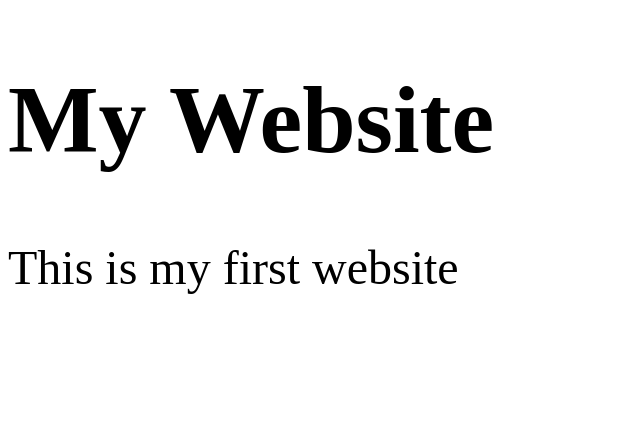
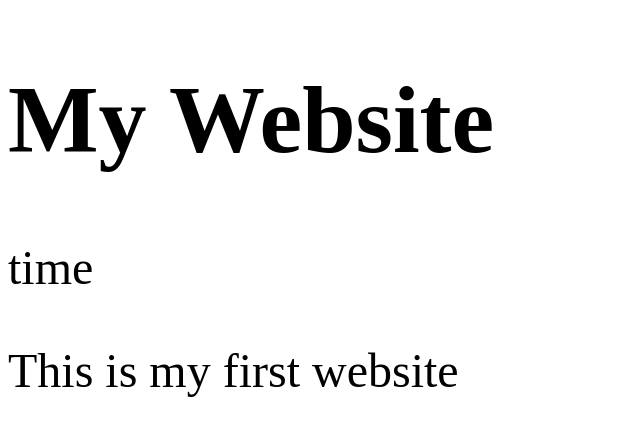
Before and after one commit to wabrara/wabra.github.io, a plain HTML site: page index.html in a window 1280 px wide. Shown: the whole page, without its empty margins (0-640 px from the left). Drawn offline with Linux system fonts and the light colour scheme.

Commit message:
Update index.html

```diff
--- a/index.html
+++ b/index.html
@@ -6,7 +6,7 @@
   <body>
 
     <h1>My Website</h1>
-
+    <p id="time">time</p>
     <p>This is my first website</p>
 
   </body>
```
